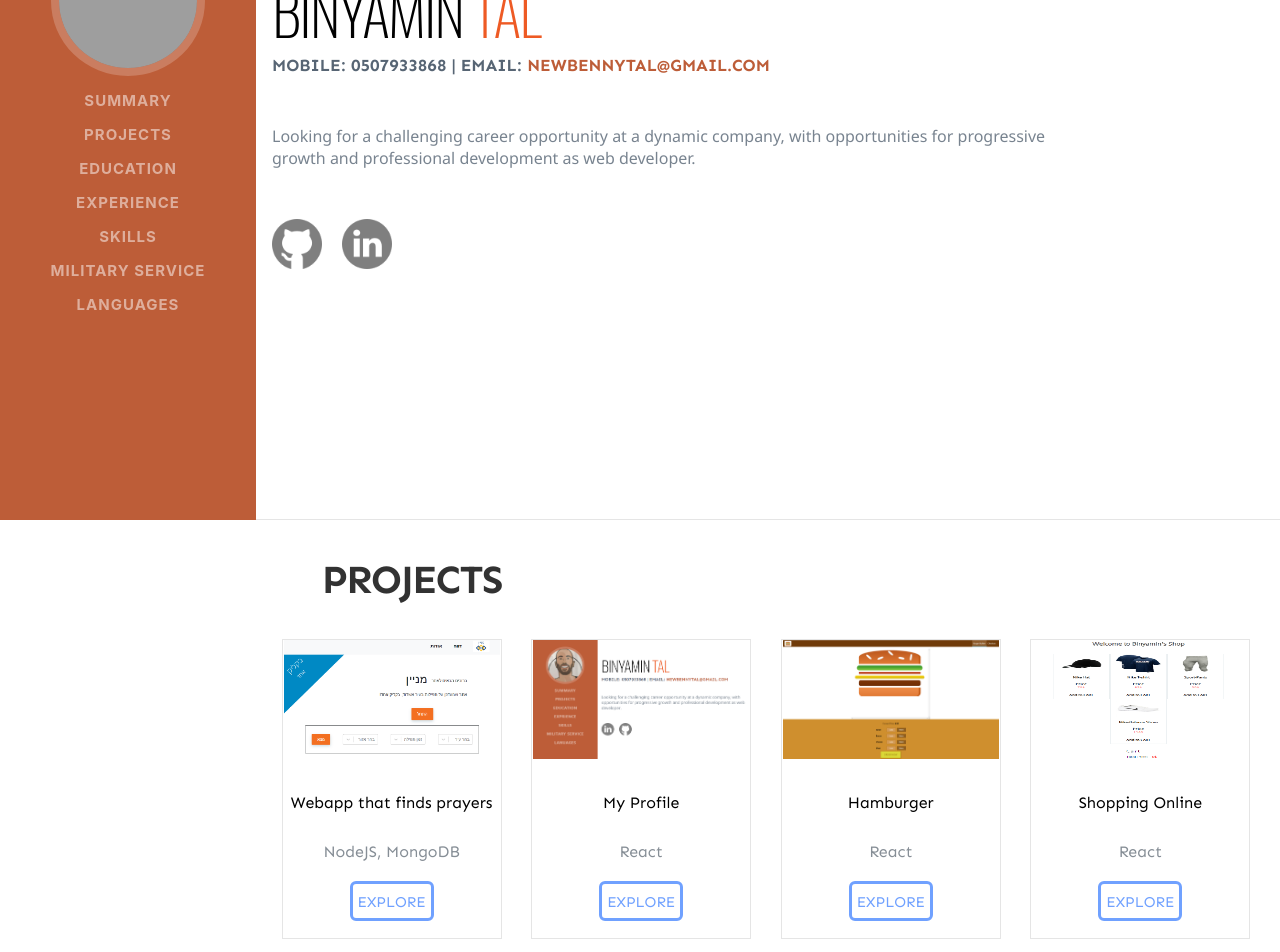
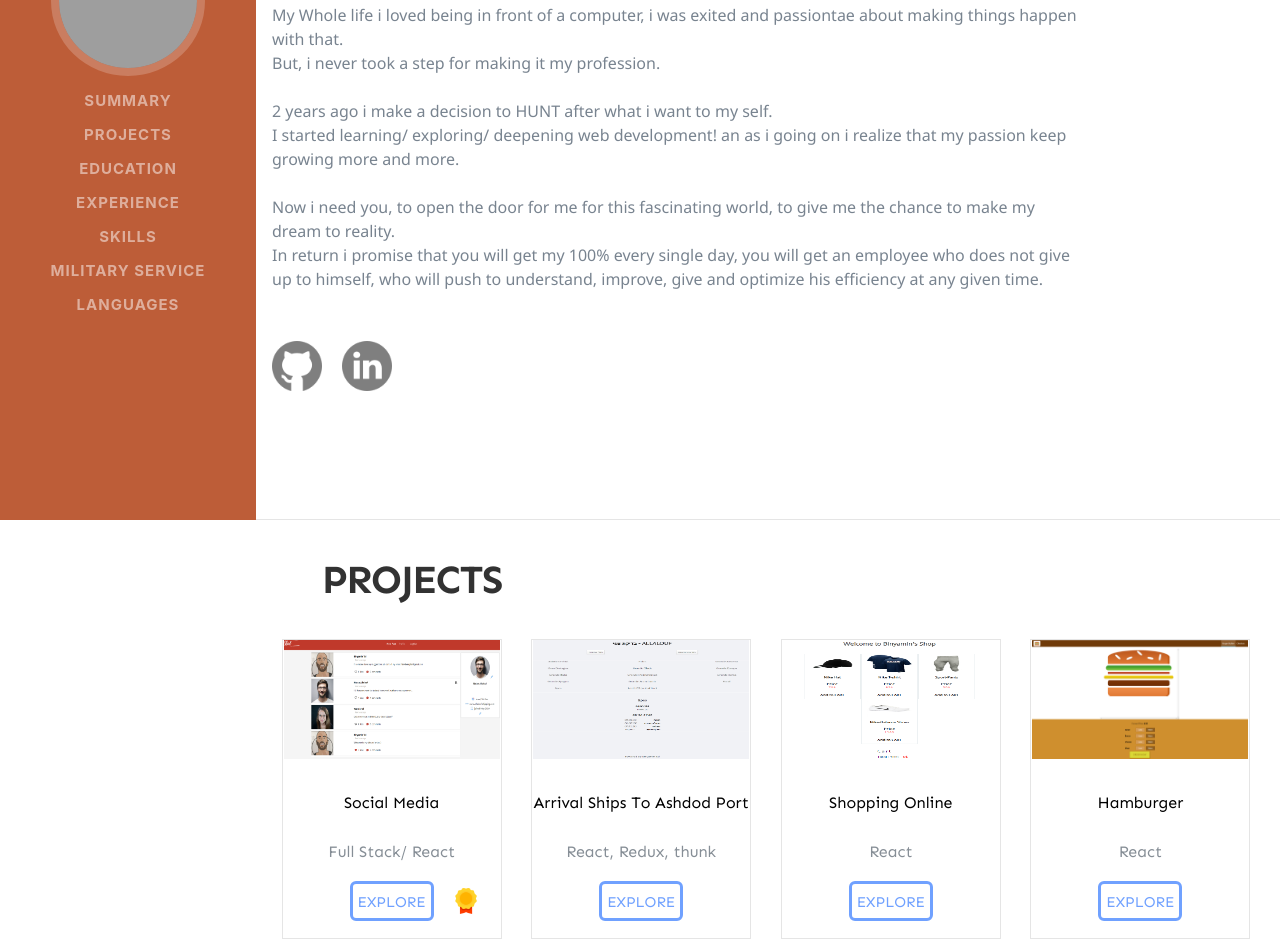
Before and after one commit to Benjamn89/profile-react, a React (Create React App) app: page / in a window 1280 px wide. Shown: the part 280-1232 px from the top of the page. Built offline with nearby package versions, Linux system fonts and the light colour scheme; grey boxes are pictures that could not be loaded.

Commit message:
Adding social media project

```diff
--- a/src/Components/PROJECTS-S/PROJECT-BOX/project-box-property.js
+++ b/src/Components/PROJECTS-S/PROJECT-BOX/project-box-property.js
@@ -3,10 +3,49 @@ import ProfileImg from "../../../media/Profile-project.PNG";
 import HamburgerImg from "../../../media/Hamburger.PNG";
 import MyShop from "../../../media/shop-react2.PNG";
 import Allalouf from "../../../media/Allalouf.PNG";
+import Sted from "../../../media/sted.png";
+import Medallie from "../../../media/medallie.png";
 
 console.log("ProjectBoxProperty - is operated");
 
 var ProjectsBoxProperty = [
+  {
+    objects: {
+      projectSum: "Social Media",
+      usedSkills: "Full Stack/ React",
+      linkTo: "https://sted-production.netlify.app/",
+      img: Sted,
+      alt: "Sted",
+      medallie: Medallie,
+    },
+  },
+  {
+    objects: {
+      projectSum: "Arrival Ships To Ashdod Port",
+      usedSkills: "React, Redux, thunk",
+      linkTo: "https://allalouf.netlify.com/",
+      img: Allalouf,
+      alt: "Allalouf",
+    },
+  },
+  {
+    objects: {
+      projectSum: "Shopping Online",
+      usedSkills: "React",
+      linkTo: "https://shoping-with-react.netlify.com/",
+      img: MyShop,
+      alt: "Shopping",
+    },
+  },
+  {
+    objects: {
+      projectSum: "Hamburger",
+      usedSkills: "React",
+      linkTo: "https://hamburger-binyamin.netlify.com/",
+      img: HamburgerImg,
+      alt: "Hamburger",
+    },
+  },
   {
     objects: {
       projectSum: "Webapp that finds prayers",
@@ -25,33 +64,6 @@ var ProjectsBoxProperty = [
       alt: "profile",
     },
   },
-  {
-    objects: {
-      projectSum: "Hamburger",
-      usedSkills: "React",
-      linkTo: "https://hamburger-binyamin.netlify.com/",
-      img: HamburgerImg,
-      alt: "Hamburger",
-    },
-  },
-  {
-    objects: {
-      projectSum: "Shopping Online",
-      usedSkills: "React",
-      linkTo: "https://shoping-with-react.netlify.com/",
-      img: MyShop,
-      alt: "Shopping",
-    },
-  },
-  {
-    objects: {
-      projectSum: "Arrival Ships To Ashdod Port",
-      usedSkills: "React, Redux, thunk",
-      linkTo: "https://allalouf.netlify.com/",
-      img: Allalouf,
-      alt: "Allalouf",
-    },
-  },
 ];
 
 export { ProjectsBoxProperty };
--- a/src/Components/PROJECTS-S/container.css
+++ b/src/Components/PROJECTS-S/container.css
@@ -43,6 +43,7 @@
   transition: all 0.5s ease 0s;
   margin-top: 20px;
   cursor: pointer;
+  position: relative;
 }
 .project-visit-button:hover {
   border-radius: 50px;
@@ -57,6 +58,12 @@
 .project-visit-a:hover {
   color: #bd5d38 !important;
 }
+.medallie-img {
+  position: absolute;
+  top: 2px;
+  right: -50px;
+  height: 30px;
+}
 @media only screen and (max-width: 1000px) {
   .project-wrapper-div {
     padding: 0;
--- a/src/Components/PROJECTS-S/container.js
+++ b/src/Components/PROJECTS-S/container.js
@@ -33,11 +33,17 @@ class ProjectS extends Component {
                     >
                       Explore
                     </a>
+                    {el.objects.medallie ? (
+                      <img
+                        className="medallie-img"
+                        src={el.objects.medallie}
+                        alt={el.objects.alt}
+                      />
+                    ) : null}
                   </div>
                 </ProjectBox>
               );
             })}
-            <ProjectBox />
           </div>
         </div>
       </section>
--- a/src/Components/SummaryS/index.css
+++ b/src/Components/SummaryS/index.css
@@ -37,6 +37,7 @@
   font-weight: 500;
   opacity: 0.8;
   padding-right: 20%;
+  line-height: 1.5;
 }
 .social-media-div img {
   height: 50px;
--- a/src/Components/SummaryS/index.js
+++ b/src/Components/SummaryS/index.js
@@ -22,9 +22,22 @@ class SummaryS extends Component {
             <span className="change-contact-p">NEWBENNYTAL@GMAIL.COM </span>
           </p>
           <p className="summary-lookingfor-p">
-            Looking for a challenging career opportunity at a dynamic company,
-            with opportunities for progressive growth and professional
-            development as web developer.
+            My Whole life i loved being in front of a computer, i was exited and
+            passiontae about making things happen with that.
+            <br />
+            But, i never took a step for making it my profession.
+            <br /> <br />2 years ago i make a decision to HUNT after what i want
+            to my self. <br />I started learning/ exploring/ deepening web
+            development! an as i going on i realize that my passion keep growing
+            more and more.
+            <br /> <br />
+            Now i need you, to open the door for me for this fascinating world,
+            to give me the chance to make my dream to reality.
+            <br />
+            In return i promise that you will get my 100% every single day, you
+            will get an employee who does not give up to himself, who will push
+            to understand, improve, give and optimize his efficiency at any
+            given time.
           </p>
           <div className="social-media-div">
             <a
```
Also changed, not shown: src/media/medallie.png (added), src/media/sted.png (added).
